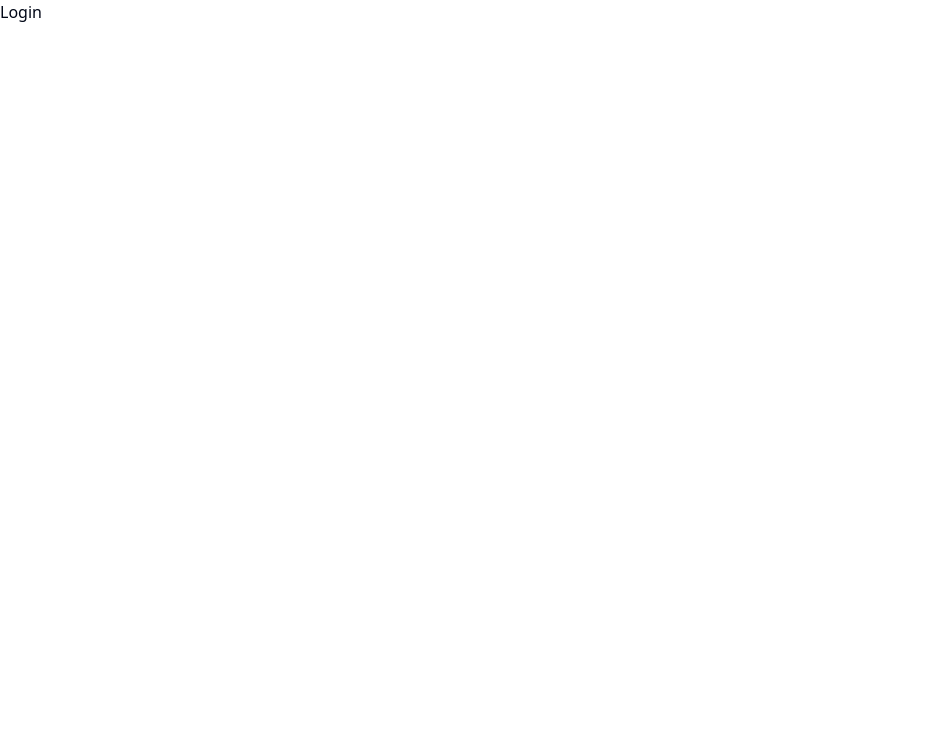
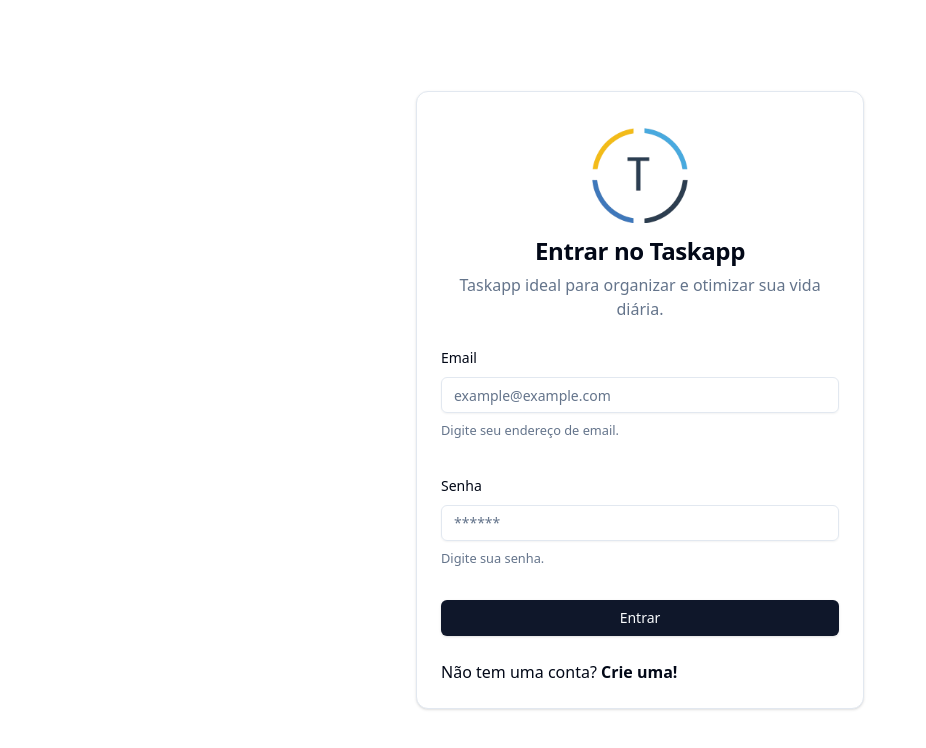
Before and after one commit to emeps/taskapp-frontend, a React (Vite) app: page /login in a window 1280 px wide. Shown: the top 748 px of the page, without its empty margins (0-926 px from the left). Built offline with nearby package versions, Linux system fonts and the light colour scheme.

Commit message:
feat: create login page

```diff
--- /dev/null
+++ b/src/components/ui/form.tsx
@@ -0,0 +1,178 @@
+"use client"
+
+import * as React from "react"
+import * as LabelPrimitive from "@radix-ui/react-label"
+import { Slot } from "@radix-ui/react-slot"
+import {
+  Controller,
+  ControllerProps,
+  FieldPath,
+  FieldValues,
+  FormProvider,
+  useFormContext,
+} from "react-hook-form"
+
+import { cn } from "@/lib/utils"
+import { Label } from "@/components/ui/label"
+
+const Form = FormProvider
+
+type FormFieldContextValue<
+  TFieldValues extends FieldValues = FieldValues,
+  TName extends FieldPath<TFieldValues> = FieldPath<TFieldValues>
+> = {
+  name: TName
+}
+
+const FormFieldContext = React.createContext<FormFieldContextValue>(
+  {} as FormFieldContextValue
+)
+
+const FormField = <
+  TFieldValues extends FieldValues = FieldValues,
+  TName extends FieldPath<TFieldValues> = FieldPath<TFieldValues>
+>({
+  ...props
+}: ControllerProps<TFieldValues, TName>) => {
+  return (
+    <FormFieldContext.Provider value={{ name: props.name }}>
+      <Controller {...props} />
+    </FormFieldContext.Provider>
+  )
+}
+
+const useFormField = () => {
+  const fieldContext = React.useContext(FormFieldContext)
+  const itemContext = React.useContext(FormItemContext)
+  const { getFieldState, formState } = useFormContext()
+
+  const fieldState = getFieldState(fieldContext.name, formState)
+
+  if (!fieldContext) {
+    throw new Error("useFormField should be used within <FormField>")
+  }
+
+  const { id } = itemContext
+
+  return {
+    id,
+    name: fieldContext.name,
+    formItemId: `${id}-form-item`,
+    formDescriptionId: `${id}-form-item-description`,
+    formMessageId: `${id}-form-item-message`,
+    ...fieldState,
+  }
+}
+
+type FormItemContextValue = {
+  id: string
+}
+
+const FormItemContext = React.createContext<FormItemContextValue>(
+  {} as FormItemContextValue
+)
+
+const FormItem = React.forwardRef<
+  HTMLDivElement,
+  React.HTMLAttributes<HTMLDivElement>
+>(({ className, ...props }, ref) => {
+  const id = React.useId()
+
+  return (
+    <FormItemContext.Provider value={{ id }}>
+      <div ref={ref} className={cn("space-y-2", className)} {...props} />
+    </FormItemContext.Provider>
+  )
+})
+FormItem.displayName = "FormItem"
+
+const FormLabel = React.forwardRef<
+  React.ElementRef<typeof LabelPrimitive.Root>,
+  React.ComponentPropsWithoutRef<typeof LabelPrimitive.Root>
+>(({ className, ...props }, ref) => {
+  const { error, formItemId } = useFormField()
+
+  return (
+    <Label
+      ref={ref}
+      className={cn(error && "text-destructive", className)}
+      htmlFor={formItemId}
+      {...props}
+    />
+  )
+})
+FormLabel.displayName = "FormLabel"
+
+const FormControl = React.forwardRef<
+  React.ElementRef<typeof Slot>,
+  React.ComponentPropsWithoutRef<typeof Slot>
+>(({ ...props }, ref) => {
+  const { error, formItemId, formDescriptionId, formMessageId } = useFormField()
+
+  return (
+    <Slot
+      ref={ref}
+      id={formItemId}
+      aria-describedby={
+        !error
+          ? `${formDescriptionId}`
+          : `${formDescriptionId} ${formMessageId}`
+      }
+      aria-invalid={!!error}
+      {...props}
+    />
+  )
+})
+FormControl.displayName = "FormControl"
+
+const FormDescription = React.forwardRef<
+  HTMLParagraphElement,
+  React.HTMLAttributes<HTMLParagraphElement>
+>(({ className, ...props }, ref) => {
+  const { formDescriptionId } = useFormField()
+
+  return (
+    <p
+      ref={ref}
+      id={formDescriptionId}
+      className={cn("text-[0.8rem] text-muted-foreground", className)}
+      {...props}
+    />
+  )
+})
+FormDescription.displayName = "FormDescription"
+
+const FormMessage = React.forwardRef<
+  HTMLParagraphElement,
+  React.HTMLAttributes<HTMLParagraphElement>
+>(({ className, children, ...props }, ref) => {
+  const { error, formMessageId } = useFormField()
+  const body = error ? String(error?.message) : children
+
+  if (!body) {
+    return null
+  }
+
+  return (
+    <p
+      ref={ref}
+      id={formMessageId}
+      className={cn("text-[0.8rem] font-medium text-destructive", className)}
+      {...props}
+    >
+      {body}
+    </p>
+  )
+})
+FormMessage.displayName = "FormMessage"
+
+export {
+  useFormField,
+  Form,
+  FormItem,
+  FormLabel,
+  FormControl,
+  FormDescription,
+  FormMessage,
+  FormField,
+}
--- /dev/null
+++ b/src/components/ui/input.tsx
@@ -0,0 +1,25 @@
+import * as React from "react"
+
+import { cn } from "@/lib/utils"
+
+export interface InputProps
+  extends React.InputHTMLAttributes<HTMLInputElement> {}
+
+const Input = React.forwardRef<HTMLInputElement, InputProps>(
+  ({ className, type, ...props }, ref) => {
+    return (
+      <input
+        type={type}
+        className={cn(
+          "flex h-9 w-full rounded-md border border-input bg-transparent px-3 py-1 text-sm shadow-sm transition-colors file:border-0 file:bg-transparent file:text-sm file:font-medium placeholder:text-muted-foreground focus-visible:outline-none focus-visible:ring-1 focus-visible:ring-ring disabled:cursor-not-allowed disabled:opacity-50",
+          className
+        )}
+        ref={ref}
+        {...props}
+      />
+    )
+  }
+)
+Input.displayName = "Input"
+
+export { Input }
--- /dev/null
+++ b/src/components/ui/label.tsx
@@ -0,0 +1,26 @@
+"use client"
+
+import * as React from "react"
+import * as LabelPrimitive from "@radix-ui/react-label"
+import { cva, type VariantProps } from "class-variance-authority"
+
+import { cn } from "@/lib/utils"
+
+const labelVariants = cva(
+  "text-sm font-medium leading-none peer-disabled:cursor-not-allowed peer-disabled:opacity-70"
+)
+
+const Label = React.forwardRef<
+  React.ElementRef<typeof LabelPrimitive.Root>,
+  React.ComponentPropsWithoutRef<typeof LabelPrimitive.Root> &
+    VariantProps<typeof labelVariants>
+>(({ className, ...props }, ref) => (
+  <LabelPrimitive.Root
+    ref={ref}
+    className={cn(labelVariants(), className)}
+    {...props}
+  />
+))
+Label.displayName = LabelPrimitive.Root.displayName
+
+export { Label }
--- a/src/pages/Login.tsx
+++ b/src/pages/Login.tsx
@@ -1,7 +1,141 @@
-export function Login () {
-    return (
-        <>
-            <h1>Login</h1>
-        </>
-    )
+import { z } from "zod";
+import { zodResolver } from "@hookform/resolvers/zod";
+import { useForm } from "react-hook-form";
+
+import logo from "../assets/image/logo.png"
+
+import { Button } from "@/components/ui/button";
+import {
+  Card,
+  CardContent,
+  CardHeader,
+  CardTitle,
+  CardFooter,
+  CardDescription,
+} from "@/components/ui/card";
+import {
+  Form,
+  FormControl,
+  FormDescription,
+  FormField,
+  FormItem,
+  FormLabel,
+  FormMessage,
+} from "@/components/ui/form";
+import { Input } from "@/components/ui/input";
+
+const formSchema = z.object({
+  email: z
+    .string()
+    .min(2, {
+      message: "Email precisa ter mais que 2 caracteres",
+    })
+    .max(50, {
+      message: "Email precisa ter menos que 50 caracteres",
+    })
+    .email({
+      message: "Email inválido",
+    }),
+  // TODO: Remover mais tarde!
+  /* .refine((email) => email.endsWith("@example.com"), {
+      message: "Email precisa ser do domínio @example.com",
+    }), */
+  password: z
+    .string()
+    .min(8, {
+      message: "Senha precisa ter pelo menos 8 caracteres",
+    })
+    .max(100, {
+      message: "Senha precisa ter menos que 100 caracteres",
+    })
+    .regex(/[A-Z]/, {
+      message: "Senha precisa ter pelo menos uma letra maiúscula",
+    })
+    .regex(/[a-z]/, {
+      message: "Senha precisa ter pelo menos uma letra minúscula",
+    })
+    .regex(/[0-9]/, {
+      message: "Senha precisa ter pelo menos um número",
+    })
+    .regex(/[^A-Za-z0-9]/, {
+      message: "Senha precisa ter pelo menos um caractere especial",
+    }),
+});
+
+export function Login() {
+  const form = useForm<z.infer<typeof formSchema>>({
+    resolver: zodResolver(formSchema),
+    defaultValues: {
+      email: "",
+      password: "",
+    },
+  });
+
+  function onSubmit(values: z.infer<typeof formSchema>) {
+    // TODO: Falta finalizar a validação do login e redirecionar o usuario para pagina principal
+    console.log(values);
+  }
+
+  return (
+    <div className="flex items-center justify-center h-screen">
+      <Card className="max-w-md w-full">
+        <CardHeader>
+        <CardTitle className="flex flex-col justify-center items-center" >
+            <img  className="w-24 py-3" src={logo}/>
+            <p className="text-center text-2xl">Entrar no Taskapp</p>
+          </CardTitle>
+          <CardDescription className="text-center text-base">
+            Taskapp ideal para organizar e otimizar sua vida diária.
+          </CardDescription>
+        </CardHeader>
+        <CardContent>
+          <Form {...form}>
+            <form onSubmit={form.handleSubmit(onSubmit)} className="space-y-8">
+              <FormField
+                control={form.control}
+                name="email"
+                render={({ field }) => (
+                  <FormItem>
+                    <FormLabel>Email</FormLabel>
+                    <FormControl>
+                      <Input placeholder="example@example.com" {...field} />
+                    </FormControl>
+                    <FormDescription>
+                      Digite seu endereço de email.
+                    </FormDescription>
+                    <FormMessage />
+                  </FormItem>
+                )}
+              />
+              <FormField
+                control={form.control}
+                name="password"
+                render={({ field }) => (
+                  <FormItem>
+                    <FormLabel>Senha</FormLabel>
+                    <FormControl>
+                      <Input type="password" placeholder="******" {...field} />
+                    </FormControl>
+                    <FormDescription>Digite sua senha.</FormDescription>
+                    <FormMessage />
+                  </FormItem>
+                )}
+              />
+              <Button type="submit" className="w-full">
+                Entrar
+              </Button>
+            </form>
+          </Form>
+        </CardContent>
+        <CardFooter>
+          <p>
+            Não tem uma conta?{" "}
+            <a className="font-bold" href="/register">
+              Crie uma!
+            </a>
+          </p>
+        </CardFooter>
+      </Card>
+    </div>
+  );
 }
```
